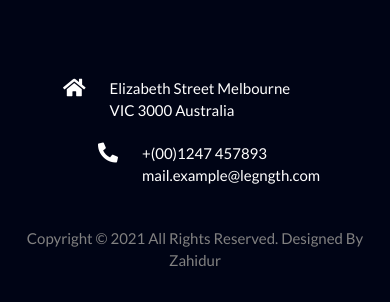
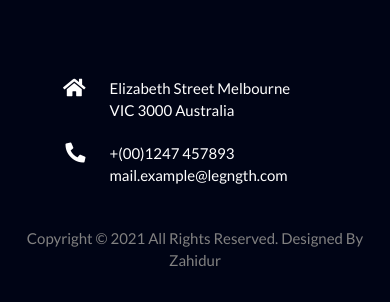
Before and after one commit to zhd27/veer, a plain HTML site: page index.html in a window 390 px wide. Shown: the part 6609-6911 px from the top of the page. Drawn offline with Linux system fonts and the light colour scheme.

Commit message:
update index

```diff
--- a/index.html
+++ b/index.html
@@ -341,7 +341,7 @@
                         VIC 3000  Australia</p>
                               </div>
                           </div>
-                          <div class="col-md-3 col-4 col-sm-4 col-lg-3">
+                          <div class="col-md-3 col-3 col-sm-4 col-lg-3">
                               <div class="iconss">
                                   <i class="fas fa-phone-alt"></i>
                               </div>
```
